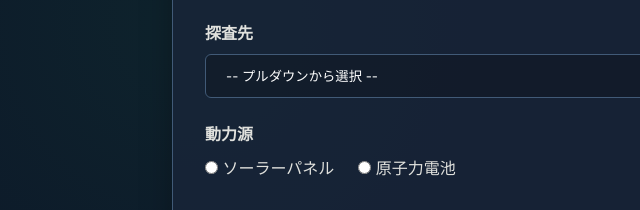
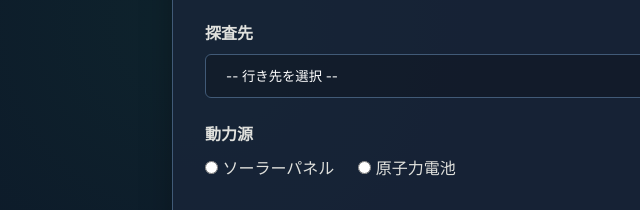
Before and after one commit to kazuhiroHarada413/MagicPodQuest, a plain HTML site: page stage7.html in a window 1280 px wide. Shown: the part 398-608 px from the top of the page, 0-640 px from the left. Drawn offline with Linux system fonts and the light colour scheme; a web font is replaced by a local one.

Commit message:
Fix: Unify dropdown option structures across all stages for stable tests

```diff
--- a/stage7.html
+++ b/stage7.html
@@ -43,10 +43,10 @@
                     <div style="flex: 1;">
                         <label class="form-label" for="target-planet">探査先</label>
                         <select id="target-planet" class="form-control" required>
-                            <option value="">-- プルダウンから選択 --</option>
-                            <option value="mars">火星 (Mars)</option>
-                            <option value="jupiter">木星 (Jupiter)</option>
-                            <option value="saturn">土星 (Saturn)</option>
+                            <option value="">-- 行き先を選択 --</option>
+                            <option value="Mars">火星 (Mars)</option>
+                            <option value="Jupiter">木星 (Jupiter)</option>
+                            <option value="Saturn">土星 (Saturn)</option>
                         </select>
                         <div id="error-planet" class="error-text">⚠️ 探査先が選択されていません</div>
                     </div>
```
Also changed, not shown: stage6.html (+3 -2 lines), stage8.html (+4 -2 lines).
